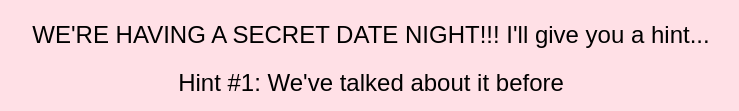
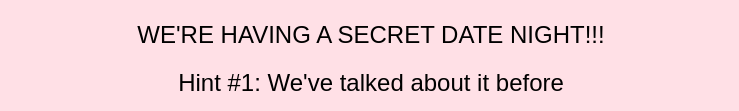
Before and after one commit to Marcelo-Zampietro/birthdayq2, a plain HTML site: page newpage.html in a window 1280 px wide. Shown: the part 601-712 px from the top of the page, without its empty margins (269-1008 px from the left). Drawn offline with Linux system fonts and the light colour scheme.

Commit message:
Update newpage.html

```diff
--- a/newpage.html
+++ b/newpage.html
@@ -30,7 +30,7 @@
     <!-- Displaying a new image -->
     <iframe src="https://giphy.com/embed/ig0dhyVzokbSwVGUE2" width="480" height="480" frameBorder="0" class="giphy-embed" allowFullScreen></iframe><p><a href="https://giphy.com/gifs/froggyfriendsofficial-froggyfriends-froggyverse-froggyfriend-ig0dhyVzokbSwVGUE2"></a></p>
     <!-- Message -->
-    <div id="message">WE'RE HAVING A SECRET DATE NIGHT!!! I'll give you a hint...</div>
+    <div id="message">WE'RE HAVING A SECRET DATE NIGHT!!!</div>
     <div id="message">Hint #1: We've talked about it before</div>
 </div>
 
```
